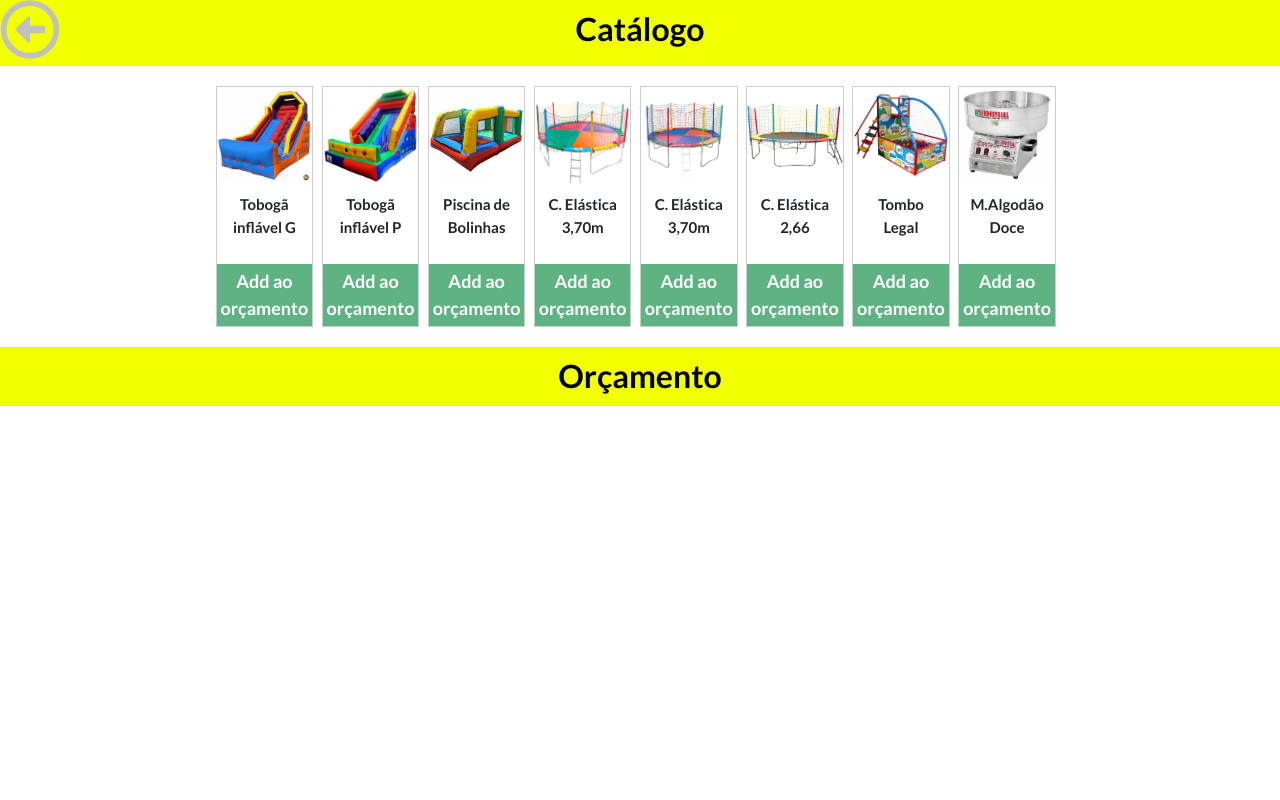
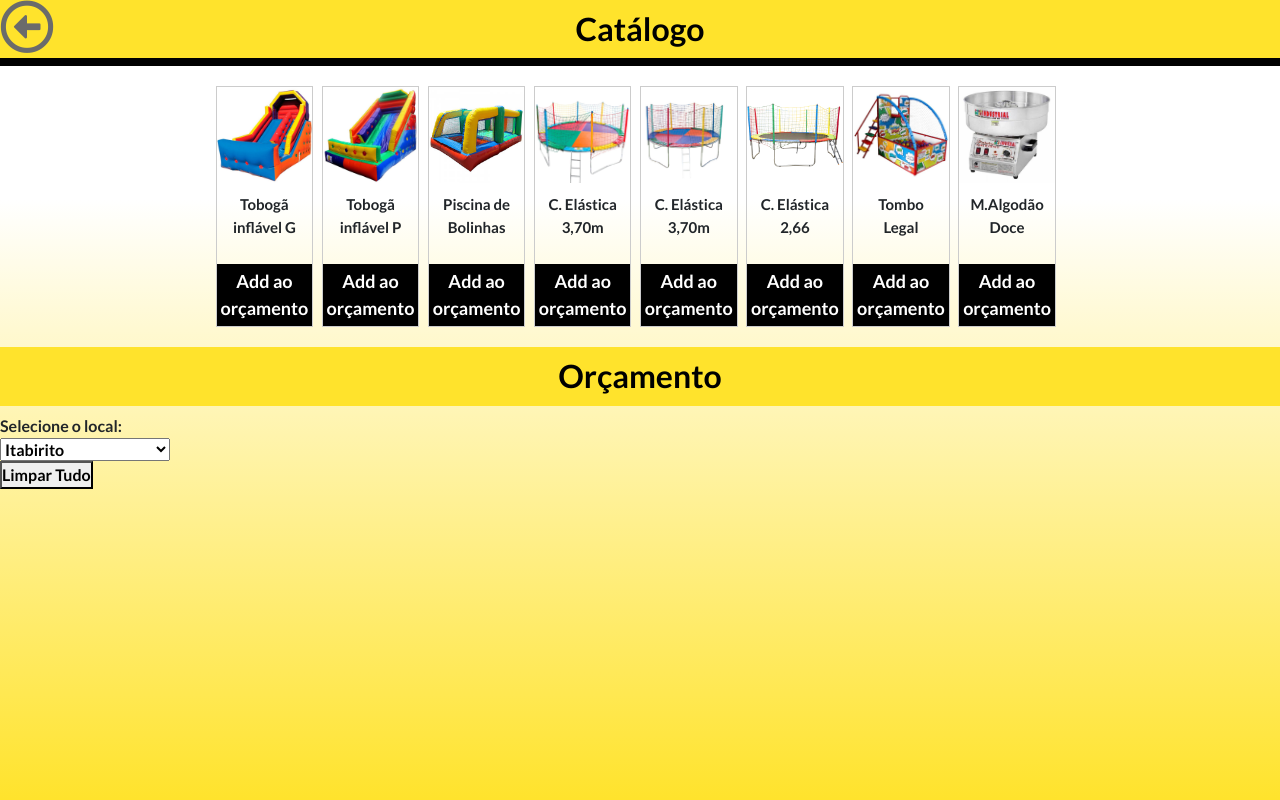
Before and after one commit to bennardokennedy/Hello-World, a plain HTML site: page catálogo.html in a window 1280 px wide. Drawn offline with nearby package versions, Linux system fonts and the light colour scheme.

Commit message:
add botão de limpar e local

```diff
--- a/catálogo.html
+++ b/catálogo.html
@@ -7,30 +7,49 @@
         <link rel="preconnect" href="https://fonts.gstatic.com" crossorigin>
         <link href="https://fonts.googleapis.com/css2?family=Lato:ital,wght@0,700;1,100&display=swap" rel="stylesheet">
 
-        <link rel="stylesheet" href="https://use.fontawesome.com/releases/v5.15.4/css/all.css" integrity="sha384-DyZ88mC6Up2uqS4h/KRgHuoeGwBcD4Ng9SiP4dIRy0EXTlnuz47vAwmeGwVChigm" crossorigin="anonymous">
+        <link rel="stylesheet" href="https://use.fontawesome.com/releases/v5.15.4/css/all.css"
+            integrity="sha384-DyZ88mC6Up2uqS4h/KRgHuoeGwBcD4Ng9SiP4dIRy0EXTlnuz47vAwmeGwVChigm" crossorigin="anonymous">
 
-         <!-- bootstrap -->
-    <link href="https://cdn.jsdelivr.net/npm/bootstrap@5.1.3/dist/css/bootstrap.min.css" rel="stylesheet" integrity="sha384-1BmE4kWBq78iYhFldvKuhfTAU6auU8tT94WrHftjDbrCEXSU1oBoqyl2QvZ6jIW3" crossorigin="anonymous">
-    <link rel="stylesheet" href="style.css">
+        <!-- bootstrap -->
+        <link href="https://cdn.jsdelivr.net/npm/bootstrap@5.1.3/dist/css/bootstrap.min.css" rel="stylesheet"
+            integrity="sha384-1BmE4kWBq78iYhFldvKuhfTAU6auU8tT94WrHftjDbrCEXSU1oBoqyl2QvZ6jIW3" crossorigin="anonymous">
+        <link rel="stylesheet" href="style.css">
 </head>
 
 <body>
-    <div class = "topo row">
-        <div class="voltar" ><a href="index.html" class="icone"><i class="far fa-arrow-alt-circle-left fa-2x"></i></a>
-       </div>
+    <div class="topo row">
+        <div class="voltar"><a href="index.html" class="icone"><i class="far fa-arrow-alt-circle-left fa-2x"></i></a>
+        </div>
 
-      <h2>Catálogo</h2>
+        <h2>Catálogo</h2>
     </div>
     <div id="brinquedos">
     </div>
 
 
     <h2>Orçamento</h2>
+
+    <form name="formContato" action="" method="get">
+        Selecione o local:<br>
+
+        <select name="local" id="local">
+            <option>Itabirito</option>
+            <option>Ouro Preto</option>
+            <option>Mariana</option>
+            <option>Cachoeira do Campo</option>
+            <option>Jardim Canadá</option>
+
+
+
+        </select>
+    </form>
+    </div>
     <div id="carrinho">
 
 
     </div>
-    <script src = "./toysdiversao.js"></script>
+    <button id="limpartudo" onclick=" window.location.reload()">Limpar Tudo</button>
+    <script src="./toysdiversao.js"></script>
 </body>
 
 
--- a/style.css
+++ b/style.css
@@ -1,7 +1,6 @@
 body{
-background: url("")no-repeat;
- background-size:100% ;
-
+    background-color: #ffffff;
+    background-image: linear-gradient(180deg, #ffffff 25%, #FFE32C 100%);
 
 }
 
@@ -46,7 +45,7 @@ background: url("")no-repeat;
 .brinquedo-single a{
     text-decoration: none;
     color: white;
-    background-color: #5fb382;
+    background-color: #000000;
     text-align: center;
     display: block;
     padding: 4px 0;
@@ -54,7 +53,7 @@ background: url("")no-repeat;
 
 }
 h2{
-    background-color: rgb(242, 255, 0);
+    background-color: #FFE32C;
     padding: 10px 0%;
     text-align: center;
     color: rgb(0, 0, 0);
@@ -65,15 +64,16 @@ h2{
 
 color: rgb(0, 0, 0);
 border: none;
-font-size: 30px;
+font-size: 27px;
 
 
 }
 .topo{
-    background-color: rgb(242, 255, 0);
+    background-color: rgb(0, 0, 0);
 }
 .icone:hover{
-    color: silver;
+    color: rgb(107, 107, 107)
+    ;
 }
 .voltar{
     position: absolute;
--- a/toysdiversao.js
+++ b/toysdiversao.js
@@ -1,9 +1,9 @@
-
+       //Aqui adiciona-se novos produtos
         const items = [
             {
                     id: 0,
                     nome: "Tobogã inflável G",
-                    img: "./img/toboga.png",
+                    img: "./img/toboga.jpg",
                     quantidade: 0,
                     precoAluguel: 500
                 },
@@ -61,8 +61,9 @@
 
 
             ]
-              //mudar para função dps
 
+                 //aqui eu criei uma função que ultiliza um map, para percorrer a lista de produtos,
+                 //extraindo as informações e montando o catálogo.
               function inicializarLoja() {
                 var containerBrinquedos = document.getElementById("brinquedos");
                // percorrer os itens da array com for
@@ -92,7 +93,6 @@
                 items.map((val) => {
                     if(val.quantidade > 0){
                     containerCarrinho.innerHTML += `
-
                     <p>`+val.nome+` | quantidade: 1 `+` | valor: R$ `+val.precoAluguel+`,00 `+`| duração: 4h | s/ monitor`+`</p>
                     <hr>
 
```
Also changed, not shown: img/toboga.jpg (added), img/toboga.png (deleted), 2 other files.
